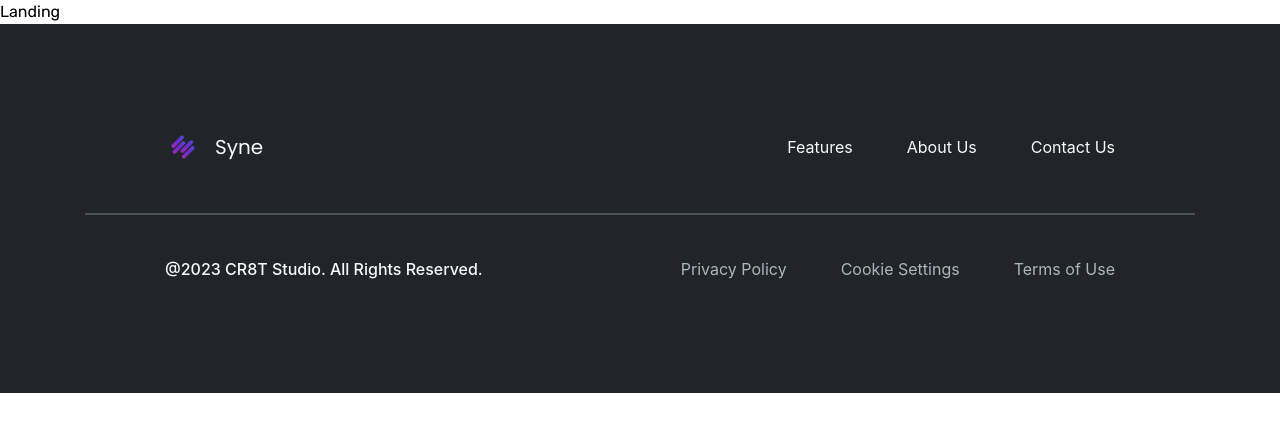
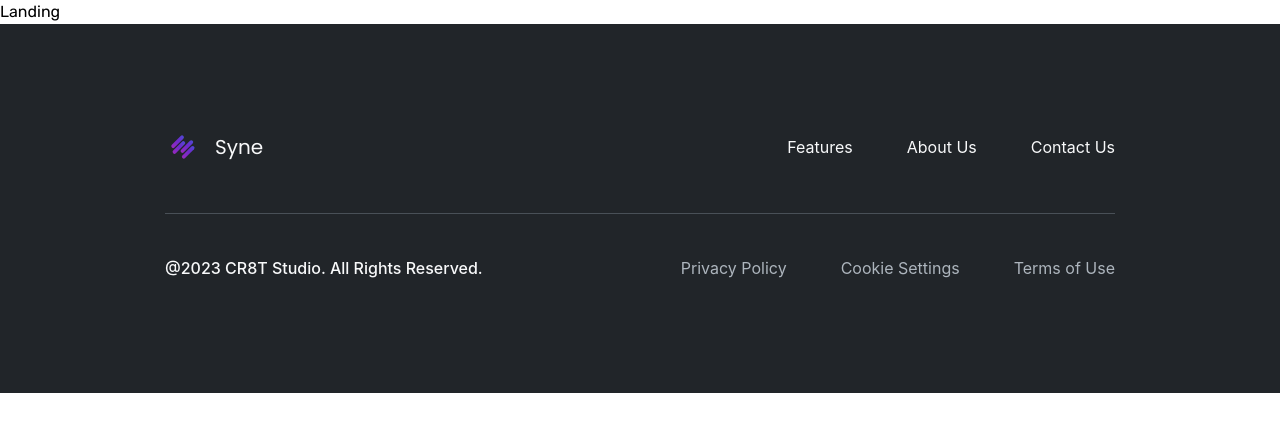
Before and after one commit to jeannyinthelamp/sycamore.ai, a React (Create React App) app: page / in a window 1280 px wide. Shown: the top 432 px of the page. Built offline with nearby package versions, Linux system fonts and the light colour scheme.

Commit message:
Update the Footer divider

```diff
--- a/src/Components/Footer/Footer.js
+++ b/src/Components/Footer/Footer.js
@@ -6,9 +6,9 @@ export default function Footer() {
   return (
     <footer className='w-screen h-[369px] flex flex-col  items-center  bg-[#212529] '>
       {/* //& Footer top section */}
-      <div className='footer-top-section w-[100%] max-w-[1440px] flex flex-col justify-center items-center gap-[10px] pt-[100px] px-[165px] pb-[42px]'>
+      <div className='footer-top-section w-[100%] max-w-[1440px] flex flex-col justify-center items-center gap-[10px] pt-[100px] px-[165px]'>
         {/* Wrapper for logo and links */}
-        <div className='logo-links-wrapper w-[100%] flex flex-1 justify-between items-center self-stretch'>
+        <div className='logo-links-wrapper w-[100%] pb-[42px] flex flex-1 justify-between items-center self-stretch border-b border-solid border-[#495057]'>
           {/* wrapper for logo */}
           <div className='flex items-center gap-[14px] w-[110px] h-[46.7px]'>
             <img
@@ -37,7 +37,7 @@ export default function Footer() {
       </div>
 
       {/* //& Middle divider */}
-      <div className='w-[1110px] max-w-[1110px]  border border-solid border-[#495057]'></div>
+      {/* <div className='w-[1110px] max-w-[1110px]  border border-solid border-[#495057]'></div> */}
 
       {/* //& Footer bottom section */}
       <div className='footer-bottom-section w-[100%] max-w-[1440px] flex flex-col justify-center items-start pt-[42px] px-[165px] pb-[114px] '>
```
